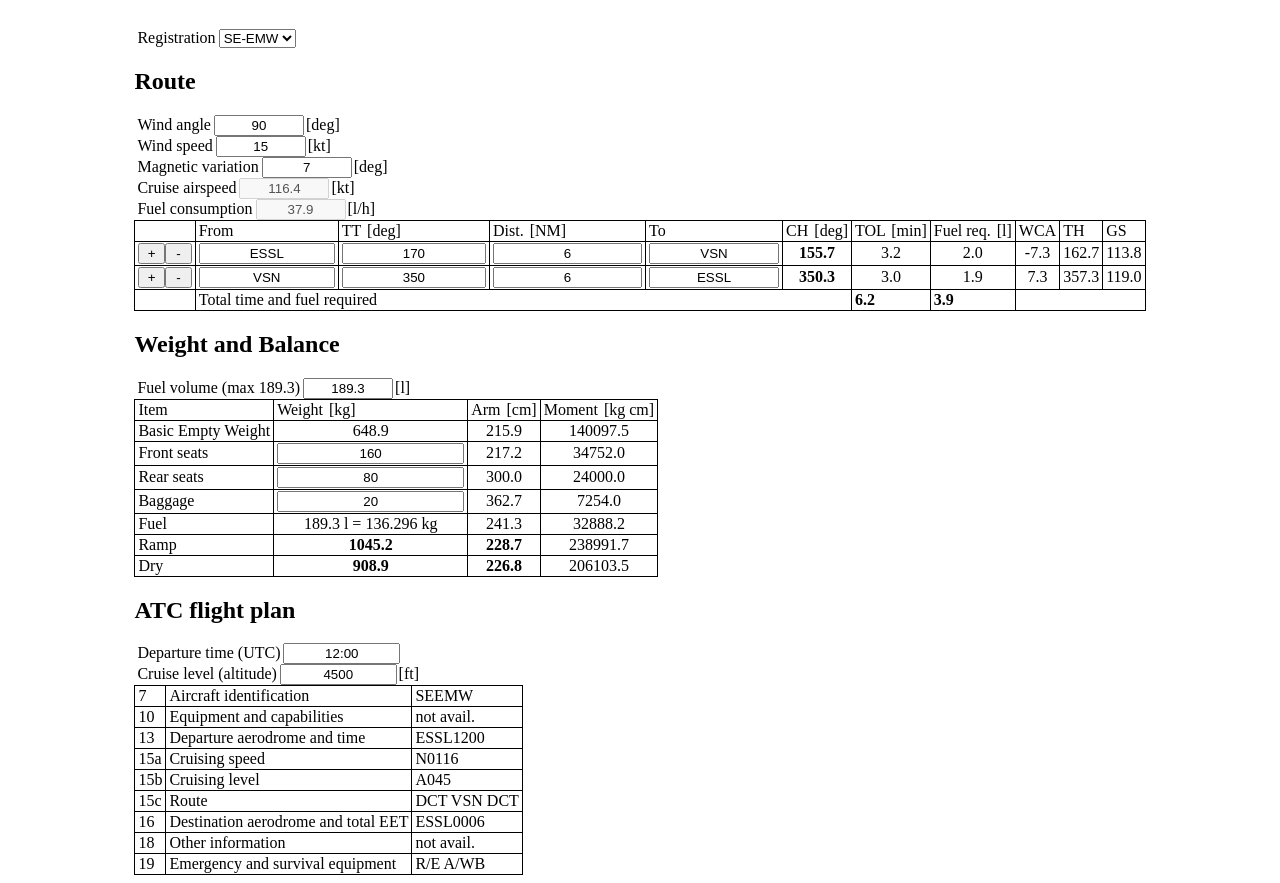
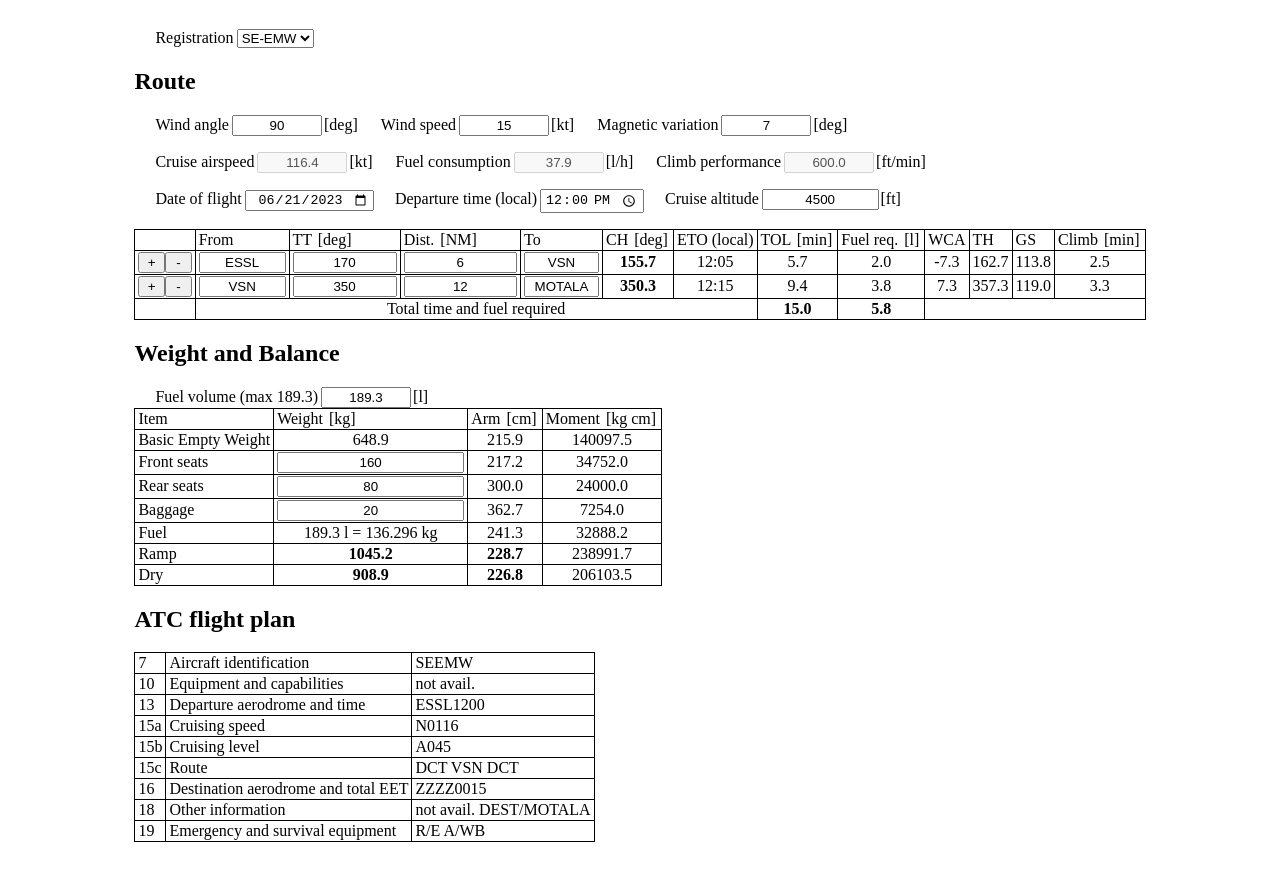
Before and after one commit to mansalskog/FlightPlanning, a plain HTML site: page index.html in a window 1280 px wide. Shown: the part 95-978 px from the top of the page. After the commit the page ends 945 px from the top, so only its background shows below. Drawn offline with nearby package versions, Linux system fonts and the light colour scheme.

Commit message:
Consider climb in route, added ETO

```diff
--- a/aircraft_data.js
+++ b/aircraft_data.js
@@ -3,9 +3,7 @@ const aircraft_data = {
     'SE-MMZ': {
         'cruise_speed': 105, // at sea level, 55% power, 15 degrees OAT
         'fuel_consumption': us_gal_to_l(11.0), // for 75% power, best power mixture
-        'atc_equipment': '/S',
-        'atc_other_info': '',
-        'atc_survival_info': 'R/E A/WR', // ELT available, no portable UHF/VHF, aircraft colour white and red
+        'climb_vertical_speed': 520, // fpm, at 4000 ft pressure alt., ISA
         'bew': lb_to_kg(1783.48),
         'max_fuel_volume': us_gal_to_l(48),
         'arm': {
@@ -15,13 +13,14 @@ const aircraft_data = {
             'Baggage': in_to_cm(142.8),
             'Fuel': in_to_cm(95.0),
         },
+        'atc_equipment': '/S',
+        'atc_other_info': '',
+        'atc_survival_info': 'R/E A/WR', // ELT available, no portable UHF/VHF, aircraft colour white and red
     },
     'SE-LRL': {
         'cruise_speed': 105, // at sea level, 55% power, 15 degrees OAT
         'fuel_consumption': us_gal_to_l(11.0), // for 75% power, best power mixture
-        'atc_equipment': 'BDFGLORY/S',
-        'atc_other_info': 'PBN/D2S1',
-        'atc_survival_info': 'R/E A/WB', // ELT available, no portable UHF/VHF, aircraft colour white and blue
+        'climb_vertical_speed': 520, // fpm, at 4000 ft pressure alt., ISA
         'bew': lb_to_kg(1590.0), // TODO double check this
         'max_fuel_volume': us_gal_to_l(0),
         'arm': {
@@ -31,13 +30,14 @@ const aircraft_data = {
             'Baggage': in_to_cm(142.8),
             'Fuel': in_to_cm(95.0),
         },
+        'atc_equipment': 'BDFGLORY/S',
+        'atc_other_info': 'PBN/D2S1',
+        'atc_survival_info': 'R/E A/WB', // ELT available, no portable UHF/VHF, aircraft colour white and blue
     },
     'SE-IUD': {
         'cruise_speed': 95, // at sea level, 55% power, 15 degrees OAT
         'fuel_consumption': us_gal_to_l(10.5), // for 75% power, best power mixture
-        'atc_equipment': 'BDFGLORY/S',
-        'atc_other_info': 'PBN/D2S1',
-        'atc_survival_info': 'R/E A/WR', // ELT available, no portable UHF/VHF, aircraft colour white and red
+        'climb_vertical_speed': 530, // fpm, at 4000 ft pressure alt., ISA
         'bew': lb_to_kg(1607.2),
         'max_fuel_volume': us_gal_to_l(48),
         'arm': {
@@ -47,13 +47,14 @@ const aircraft_data = {
             'Baggage': in_to_cm(142.8),
             'Fuel': in_to_cm(95.0),
         },
+        'atc_equipment': 'BDFGLORY/S',
+        'atc_other_info': 'PBN/D2S1',
+        'atc_survival_info': 'R/E A/WR', // ELT available, no portable UHF/VHF, aircraft colour white and red
     },
-    'SE-KIT': { // NOTE: SE-KIT uses same data as SE-IUD, full POH not avail.
+    'SE-KIT': { // NOTE: SE-KIT uses same data as SE-IUD (except for atc_ fields), full POH not avail.
         'cruise_speed': 95, // at sea level, 55% power, 15 degrees OAT
         'fuel_consumption': us_gal_to_l(10.5), // for 75% power, best power mixture
-        'atc_equipment': 'BDFGLORY/S',
-        'atc_other_info': 'PBN/D2S1',
-        'atc_survival_info': 'R/E A/WB', // ELT available, no portable UHF/VHF, aircraft colour white and blue
+        'climb_vertical_speed': 530, // fpm, at 4000 ft pressure alt., ISA
         'bew': lb_to_kg(1607.2),
         'max_fuel_volume': us_gal_to_l(48),
         'arm': {
@@ -63,13 +64,14 @@ const aircraft_data = {
             'Baggage': in_to_cm(142.8),
             'Fuel': in_to_cm(95.0),
         },
+        'atc_equipment': 'BDFGLORY/S',
+        'atc_other_info': 'PBN/D2S1',
+        'atc_survival_info': 'R/E A/WB', // ELT available, no portable UHF/VHF, aircraft colour white and blue
     },
     'SE-KMH': {
         'cruise_speed': 90, // at sea level, 55% power, 15 degrees OAT
         'fuel_consumption': us_gal_to_l(10), // for 75% power, best power mixture
-        'atc_equipment': 'DFGLORY/S',
-        'atc_other_info': 'PBN/D2S1',
-        'atc_survival_info': 'R/E A/WB', // ELT available, no portable UHF/VHF, aircraft colour white and blue
+        'climb_vertical_speed': 360, // from POH figure 5-17, seems very low? TODO check again
         'bew': lb_to_kg(1464.9),
         'max_fuel_volume': us_gal_to_l(48),
         'arm': {
@@ -79,13 +81,14 @@ const aircraft_data = {
             'Baggage': in_to_cm(142.8),
             'Fuel': in_to_cm(95.0),
         },
+        'atc_equipment': 'DFGLORY/S',
+        'atc_other_info': 'PBN/D2S1',
+        'atc_survival_info': 'R/E A/WB', // ELT available, no portable UHF/VHF, aircraft colour white and blue
     },
     'SE-EMW': {
         'cruise_speed': mph_to_kt(134), // at sea level, 75% power, ISA OAT (55% power not avail.)
         'fuel_consumption': us_gal_to_l(10.0), // for 75% power, best power mixture
-        'atc_equipment': 'not avail.',
-        'atc_other_info': 'not avail.',
-        'atc_survival_info': 'R/E A/WB', // ELT available, no portable UHF/VHF, aircraft colour white and blue
+        'climb_vertical_speed': 600, // from POH page 22, seems very high? TODO check again
         'bew': 648.9,
         'max_fuel_volume': us_gal_to_l(50),
         'arm': {
@@ -94,6 +97,9 @@ const aircraft_data = {
             'Rear seats': 300.0,
             'Baggage': 362.7,
             'Fuel': 241.3,
-        }
+        },
+        'atc_equipment': 'not avail.',
+        'atc_other_info': 'not avail.',
+        'atc_survival_info': 'R/E A/WB', // ELT available, no portable UHF/VHF, aircraft colour white and blue
     },
 };
--- a/index.html
+++ b/index.html
@@ -27,25 +27,37 @@
                 <option>SE-EMW</option>
             </select>
             <h2>Route</h2>
+            <p>
                 <label for="wind_angle">Wind angle</label>
                 <input id="wind_angle" type="number" v-model="wind_angle">
                 <span class="unit">[deg]</span>
-            <br>
                 <label for="wind_speed">Wind speed</label>
                 <input id="wind_speed" type="number" v-model="wind_speed">
                 <span class="unit">[kt]</span>
-            <br>
                 <label for="magnetic_variation">Magnetic variation</label>
                 <input id="magnetic_variation" type="number" v-model="variation">
                 <span class="unit">[deg]</span>
-            <br>
+            </p>
+            <p>
                 <label for="cruise_airspeed">Cruise airspeed</label>
                 <input id="cruise_airspeed" type="number" :value="aircraft.cruise_speed.toFixed(1)" disabled>
                 <span class="unit">[kt]</span>
-            <br>
                 <label for="fuel_consumption">Fuel consumption</label>
                 <input id="fuel_consumption" type="number" :value="aircraft.fuel_consumption.toFixed(1)" disabled>
                 <span class="unit">[l/h]</span>
+                <label for="climb_vertical_speed">Climb performance</label>
+                <input id="climb_vertical_speed" type="number" :value="aircraft.climb_vertical_speed.toFixed(1)" disabled>
+                <span class="unit">[ft/min]</span>
+            </p>
+            <p>
+                <label for="date_of_flight">Date of flight</label>
+                <input id="date_of_flight" type="date" v-model="date_of_flight">
+                <label for="departure_time">Departure time (local)</label>
+                <input id="departure_time" type="time" v-model="departure_time">
+                <label for="cruise_altitude">Cruise altitude</label>
+                <input id="cruise_altitude" type="text" v-model="cruise_altitude">
+                <span class="unit">[ft]</span>
+            </p>
             <table>
                 <thead>
                     <tr>
@@ -55,11 +67,13 @@
                         <td>Dist. <span class="unit">[NM]</span></td>
                         <td>To</td>
                         <td>CH <span class="unit">[deg]</span></td>
+                        <td>ETO (local)</td>
                         <td>TOL <span class="unit">[min]</span></td>
                         <td>Fuel req. <span class="unit">[l]</span></td>
                         <td>WCA</td>
                         <td>TH</td>
                         <td>GS</td>
+                        <td>Climb <span class="unit">[min]</span></td>
                     </tr>
                 </thead>
                 <tr v-for="(leg, i) in route">
@@ -71,20 +85,22 @@
                     <td><input type="number" v-model="leg.true_track"></td>
                     <td><input type="number" v-model="leg.distance"></td>
                     <td><input type="text" v-model="leg.to"></td>
-                    <td class="numeric"><strong>{{ route_info[i].compass_heading.toFixed(1) }}</strong></td>
-                    <td class="numeric">{{ route_info[i].time_on_leg.toFixed(1) }}</td>
-                    <td class="numeric">{{ route_info[i].fuel_required.toFixed(1) }}</td>
-                    <td class="numeric">{{ route_info[i].wind_correction_angle.toFixed(1) }}</td>
-                    <td class="numeric">{{ route_info[i].true_heading.toFixed(1) }}</td>
-                    <td class="numeric">{{ route_info[i].ground_speed.toFixed(1) }}</td>
+                    <td class="ct"><strong>{{ route_info[i].compass_heading.toFixed(1) }}</strong></td>
+                    <td class="ct">{{ route_info[i].estimated_time_over }}</td>
+                    <td class="ct">{{ route_info[i].time_on_leg.toFixed(1) }}</td>
+                    <td class="ct">{{ route_info[i].fuel_required.toFixed(1) }}</td>
+                    <td class="ct">{{ route_info[i].wind_correction_angle.toFixed(1) }}</td>
+                    <td class="ct">{{ route_info[i].true_heading.toFixed(1) }}</td>
+                    <td class="ct">{{ route_info[i].ground_speed.toFixed(1) }}</td>
+                    <td class="ct">{{ route_info[i].climb_time.toFixed(1) }}</td>
                 </tr>
                 <tfoot>
                     <tr>
                         <td></td>
-                        <td colspan="5">Total time and fuel required</td>
-                        <td><strong>{{ time_on_route.toFixed(1) }}</strong></td>
-                        <td><strong>{{ total_fuel_required.toFixed(1) }}</strong></td>
-                        <td colspan="3"></td>
+                        <td class="ct" colspan="6">Total time and fuel required</td>
+                        <td class="ct"><strong>{{ time_on_route.toFixed(1) }}</strong></td>
+                        <td class="ct"><strong>{{ total_fuel_required.toFixed(1) }}</strong></td>
+                        <td colspan="4"></td>
                     </tr>
                 <tfoot>
             </table>
@@ -103,45 +119,38 @@
                 </thead>
                 <tr>
                     <td>Basic Empty Weight</td>
-                    <td class="numeric">{{ aircraft.bew.toFixed(1) }}</td>
-                    <td class="numeric">{{ aircraft.arm['BEW'].toFixed(1) }}</td>
-                    <td class="numeric">{{ moment('BEW').toFixed(1) }}</td>
+                    <td class="ct">{{ aircraft.bew.toFixed(1) }}</td>
+                    <td class="ct">{{ aircraft.arm['BEW'].toFixed(1) }}</td>
+                    <td class="ct">{{ moment('BEW').toFixed(1) }}</td>
                 </tr>
                 <tr v-for="name in ['Front seats', 'Rear seats', 'Baggage']">
                     <td>{{ name }}</td>
-                    <td class="numeric"><input type="number" v-model="weight[name]"></td>
-                    <td class="numeric">{{ aircraft.arm[name].toFixed(1) }}</td>
-                    <td class="numeric">{{ moment(name).toFixed(1) }}</td>
+                    <td class="ct"><input type="number" v-model="weight[name]"></td>
+                    <td class="ct">{{ aircraft.arm[name].toFixed(1) }}</td>
+                    <td class="ct">{{ moment(name).toFixed(1) }}</td>
                 </tr>
                 <tr>
                     <td>Fuel</td>
-                    <td class="numeric">{{ fuel_volume }} l = {{ fuel_weight }} kg</td>
-                    <td class="numeric">{{ aircraft.arm['Fuel'].toFixed(1) }}</td>
-                    <td class="numeric">{{ moment('Fuel').toFixed(1) }}</td>
+                    <td class="ct">{{ fuel_volume }} l = {{ fuel_weight }} kg</td>
+                    <td class="ct">{{ aircraft.arm['Fuel'].toFixed(1) }}</td>
+                    <td class="ct">{{ moment('Fuel').toFixed(1) }}</td>
                 </tr>
                 <tfoot>
                     <tr>
                         <td>Ramp</td>
-                        <td class="numeric"><strong>{{ ramp_weight.toFixed(1) }}</strong></td>
-                        <td class="numeric"><strong>{{ ramp_arm.toFixed(1) }}</strong></td>
-                        <td class="numeric">{{ ramp_moment.toFixed(1) }}</td>
+                        <td class="ct"><strong>{{ ramp_weight.toFixed(1) }}</strong></td>
+                        <td class="ct"><strong>{{ ramp_arm.toFixed(1) }}</strong></td>
+                        <td class="ct">{{ ramp_moment.toFixed(1) }}</td>
                     </tr>
                     <tr>
                         <td>Dry</td>
-                        <td class="numeric"><strong>{{ dry_weight.toFixed(1) }}</strong></td>
-                        <td class="numeric"><strong>{{ dry_arm.toFixed(1) }}</strong></td>
-                        <td class="numeric">{{ dry_moment.toFixed(1) }}</td>
+                        <td class="ct"><strong>{{ dry_weight.toFixed(1) }}</strong></td>
+                        <td class="ct"><strong>{{ dry_arm.toFixed(1) }}</strong></td>
+                        <td class="ct">{{ dry_moment.toFixed(1) }}</td>
                     </tr>
                 </tfoot>
             </table>
             <h2>ATC flight plan</h2>
-            <!-- TODO add proper time input and use local here, automatic conversion to UTC. -->
-            <label for="departure_time">Departure time (UTC)</label>
-            <input id="departure_time" type="text" v-model="departure_time">
-            <br>
-            <label for="cruise_level">Cruise level (altitude)</label>
-            <input id="cruise_level" type="text" v-model="cruise_level">
-            <span class="unit">[ft]</span>
             <table>
                 <tr>
                     <td>7</td>
@@ -166,7 +175,7 @@
                 <tr>
                     <td>13</td>
                     <td>Departure aerodrome and time</td>
-                    <td>{{ route[0].from + departure_time.replace(':', '') }}</td>
+                    <td>{{ atc_departure + atc_departure_time }}</td>
                 </tr>
                 <tr>
                     <td>15a</td>
@@ -176,7 +185,7 @@
                 <tr>
                     <td>15b</td>
                     <td>Cruising level</td>
-                    <td>{{ 'A' + (cruise_level / 100).toFixed(0).padStart(3, '0') }}</td>
+                    <td>{{ 'A' + (cruise_altitude / 100).toFixed(0).padStart(3, '0') }}</td>
                 </tr>
                 <tr>
                     <td>15c</td>
@@ -186,12 +195,12 @@
                 <tr>
                     <td>16</td>
                     <td>Destination aerodrome and total EET</td>
-                    <td>{{ route[route.length - 1].to + formatted_eet }}</td>
+                    <td>{{ atc_destination + atc_route_eet }}</td>
                 </tr>
                 <tr>
                     <td>18</td>
                     <td>Other information</td>
-                    <td>{{ aircraft.atc_other_info }}</td>
+                    <td>{{ aircraft.atc_other_info + atc_other_departure + atc_other_destination + atc_date_of_flight }}</td>
                 </tr>
                 <tr>
                     <td>19</td>
--- a/main.js
+++ b/main.js
@@ -9,20 +9,42 @@ function ground_speed(wind_angle, wind_speed, true_airspeed, true_track) {
     return true_airspeed + wind_speed * Math.cos(deg_to_rad(inc_angle));
 }
 
-function calc_route_info(wind_angle, wind_speed, variation, true_airspeed, fuel_consumption, route) {
+// Convert a number of milliseconds since the Unix epoch to a time on format hh:mm.
+function epoch_ms_to_time(epoch_ms) {
+    const date = new Date(epoch_ms);
+    return date.getHours().toString().padStart(2, '0') + ':' + date.getMinutes().toString().padStart(2, '0');
+}
+
+function calc_route_info(wind_angle, wind_speed, variation, true_airspeed, fuel_consumption, climb_speed, date_of_flight, departure_time, route) {
     let route_info = [];
+    let ms_since_epoch = new Date(date_of_flight + 'T' + departure_time).getTime();
     for (let i = 0; i < route.length; i++) {
         const wca = wind_correction_angle(wind_angle, wind_speed, true_airspeed, route[i].true_track);
         const th = route[i].true_track + wca;
         const gs = ground_speed(wind_angle, wind_speed, true_airspeed, route[i].true_track);
-        const tol_h = route[i].distance / gs;
+        const travel_hours = route[i].distance / gs;
+        // If we're on the first leg, or we have a positive altitude change,
+        // then we need to take into account the time needed to climb.
+        // NOTE: It's not mathematically sound to simply add the times like this,
+        // but for a first approximation it works, especially since the values are low.
+        let climb_mins = 0;
+        if (i === 0) {
+            climb_mins = route[i].altitude / climb_speed;
+        } else if (route[i - 1].altitude < route[i].altitude) {
+            climb_mins = (route[i].altitude - route[i - 1].altitude) / climb_speed;
+        }
+        const tol_mins = travel_hours * 60 + climb_mins;
+        // Strange way to keep track of the time, due to JS missing an addMinutes() function on Date objects.
+        ms_since_epoch += tol_mins * 60 * 1000;
         route_info.push({
             wind_correction_angle: wca,
             true_heading: th,
             compass_heading: th - variation,
             ground_speed: gs,
-            time_on_leg: tol_h * 60,
-            fuel_required: tol_h * fuel_consumption,
+            time_on_leg: tol_mins,
+            fuel_required: travel_hours * fuel_consumption,
+            climb_time: climb_mins,
+            estimated_time_over: epoch_ms_to_time(ms_since_epoch),
         });
     }
     return route_info;
@@ -37,8 +59,38 @@ function calc_atc_route(route) {
     return atc_route;
 }
 
-function minutes_to_eet_format(minutes) {
-    return (minutes / 60).toFixed(0).padStart(2, '0') + (minutes % 60).toFixed(0).padStart(2, '0');
+// Get current date on YYYY-MM-DD format, in the local timezone (i.e. cannot use toISOString)
+function current_local_date() {
+    const date = new Date();
+    return date.getFullYear().toString()
+        + '-' + (date.getMonth() + 1).toString().padStart(2, '0')
+        + '-' + date.getDate().toString().padStart(2, '0');
+}
+
+// Convert a date on format YYYY-MM-DD to a date on format YYMMDD
+function to_atc_date(datestr) {
+    const date = new Date(datestr);
+    return date.getFullYear().toString().slice(2)
+        + (date.getMonth() + 1).toString().padStart(2, '0')
+        + date.getDate().toString().padStart(2, '0');
+}
+
+// Convert a local date and time to an UTC time on the form hhmm
+function to_atc_departure_time(datestr, timestr) {
+    const date = new Date(datestr + 'T' + timestr);
+    console.log(date);
+    return date.getUTCHours().toString().padStart(2, '0') + date.getUTCMinutes().toString().padStart(2, '0');
+}
+
+function to_atc_eet(route_mins) {
+    return (route_mins / 60).toFixed(0).padStart(2, '0') + (route_mins % 60).toFixed(0).padStart(2, '0');
+}
+
+// Very hacky heuristic for ICAO location indicators. TODO improve this.
+function is_icao_airport(name) {
+    // If length is 4 and prefix is Sweden, Finland, Denmark, or Norway
+    const country_prefix = ['ES', 'EF', 'EK', 'EN'];
+    return name.length === 4 && country_prefix.some((p) => name.startsWith(p));
 }
 
 function weight_of_9196ul(volume) {
@@ -55,13 +107,19 @@ createApp({
         const wind_angle = ref(90); // NOTE: example value
         const wind_speed = ref(15); // NOTE: example value
         const variation = ref(7); // NOTE: example value
+
+        const date_of_flight = ref(current_local_date());
+        const departure_time = ref('12:00');
+        const cruise_altitude = ref(4500);
+
         const route = ref([
-            {from: 'ESSL', true_track: 170, distance: 6, to: 'VSN'},
-            {from: 'VSN', true_track: 350, distance: 6, to: 'ESSL'},
+            {from: 'ESSL', true_track: 170, distance: 6, to: 'VSN', altitude: 1500},
+            {from: 'VSN', true_track: 350, distance: 12, to: 'MOTALA', altitude: 3500},
         ]);
         const route_info = computed(() =>
             calc_route_info(wind_angle.value, wind_speed.value, variation.value,
-                aircraft.value.cruise_speed, aircraft.value.fuel_consumption,
+                aircraft.value.cruise_speed, aircraft.value.fuel_consumption, aircraft.value.climb_vertical_speed,
+                date_of_flight.value, departure_time.value,
                 route.value));
         const time_on_route = computed(() =>
             route_info.value.map((leg) => leg.time_on_leg).reduce((t, acc) => t + acc, 0));
@@ -107,10 +165,19 @@ createApp({
         const ramp_arm = computed(() => ramp_moment.value / ramp_weight.value);
 
         /* ATC flight plan */
-        const departure_time = ref('12:00');
-        const cruise_level = ref(4500);
         const atc_route = computed(() => calc_atc_route(route.value));
-        const formatted_eet = computed(() => minutes_to_eet_format(time_on_route.value));
+        const atc_departure_time = computed(() => to_atc_departure_time(date_of_flight.value, departure_time.value));
+        const atc_route_eet = computed(() => to_atc_eet(time_on_route.value));
+        const atc_departure = computed(() =>
+            is_icao_airport(route.value[0].from) ? route.value[0].from : 'ZZZZ');
+        const atc_destination = computed(() =>
+            is_icao_airport(route.value[route.value.length - 1].to) ? route.value[route.value.length - 1].to : 'ZZZZ');
+        const atc_other_departure = computed(() =>
+            is_icao_airport(route.value[0].from) ? '' : ' DEP/' + route.value[0].from);
+        const atc_other_destination = computed(() =>
+            is_icao_airport(route.value[route.value.length - 1].to) ? '' : ' DEST/' + route.value[route.value.length - 1].to);
+        const atc_date_of_flight = computed(() =>
+            date_of_flight.value === current_local_date() ? '' : ' DOF/' + to_atc_date(date_of_flight.value));
 
         return {
             reg,
@@ -119,6 +186,11 @@ createApp({
             wind_angle,
             wind_speed,
             variation,
+
+            date_of_flight,
+            departure_time,
+            cruise_altitude,
+
             route,
             route_info,
             time_on_route,
@@ -137,10 +209,14 @@ createApp({
             dry_arm,
             ramp_arm,
 
-            departure_time,
-            cruise_level,
             atc_route,
-            formatted_eet,
+            atc_departure_time,
+            atc_route_eet,
+            atc_departure,
+            atc_destination,
+            atc_other_departure,
+            atc_other_destination,
+            atc_date_of_flight,
         };
     },
 }).mount('#app');
--- a/style.css
+++ b/style.css
@@ -55,12 +55,17 @@ td {
 table {
     padding: 5px;
 }
-label, input {
+label {
+    padding-left: 21px;
+    padding-right: 3px;
+}
+input {
     padding-left: 3px;
     padding-right: 3px;
 }
 .unit {
     padding-left: 2px;
+    padding-right: 2px;
 }
 td {
     padding-left: 3px;
@@ -68,7 +73,7 @@ td {
 }
 
 /* Center numeric table cell data and input data. */
-td.numeric {
+td.ct {
     text-align: center;
 }
 input {
```
Lines whose indentation alone changed are shown as unchanged.
